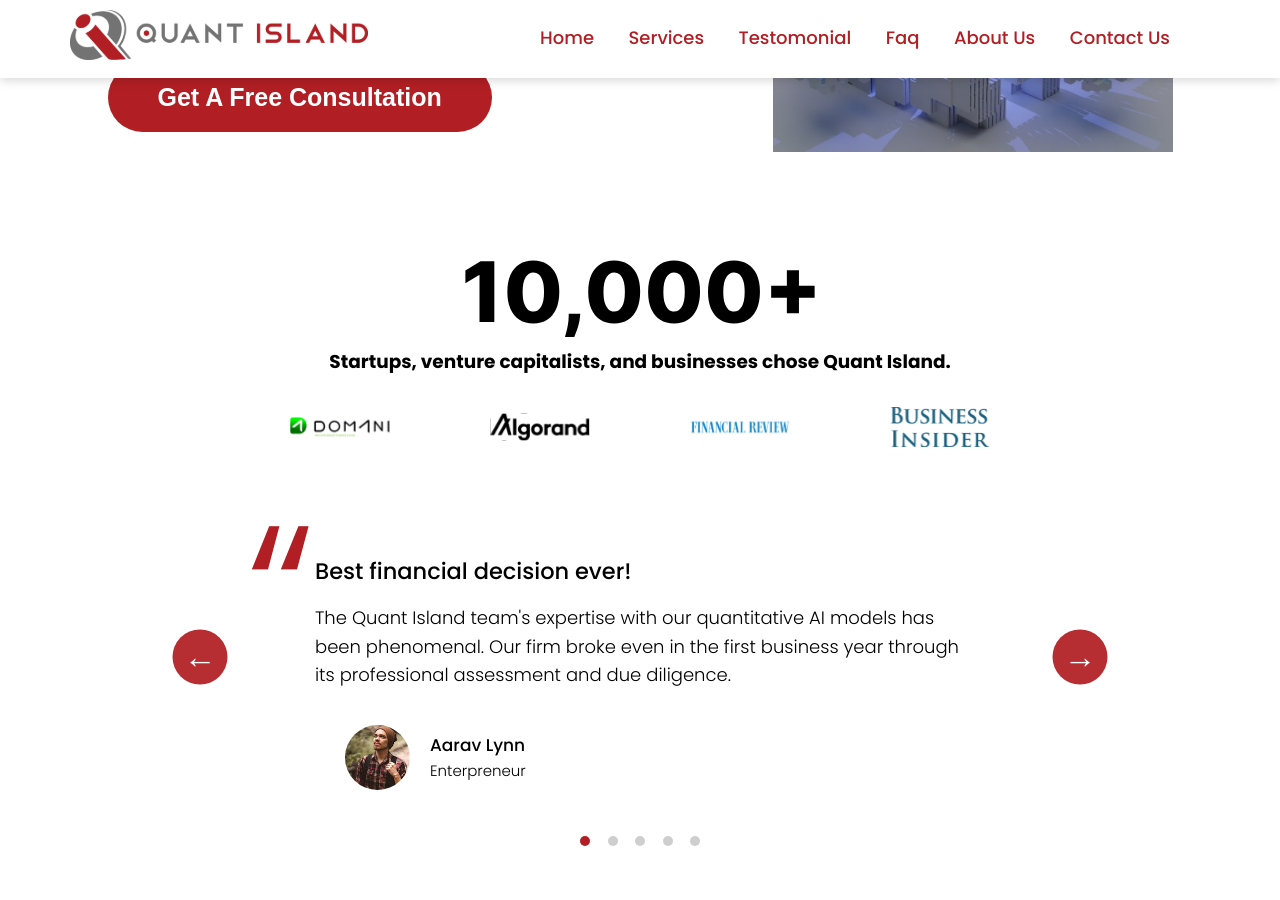
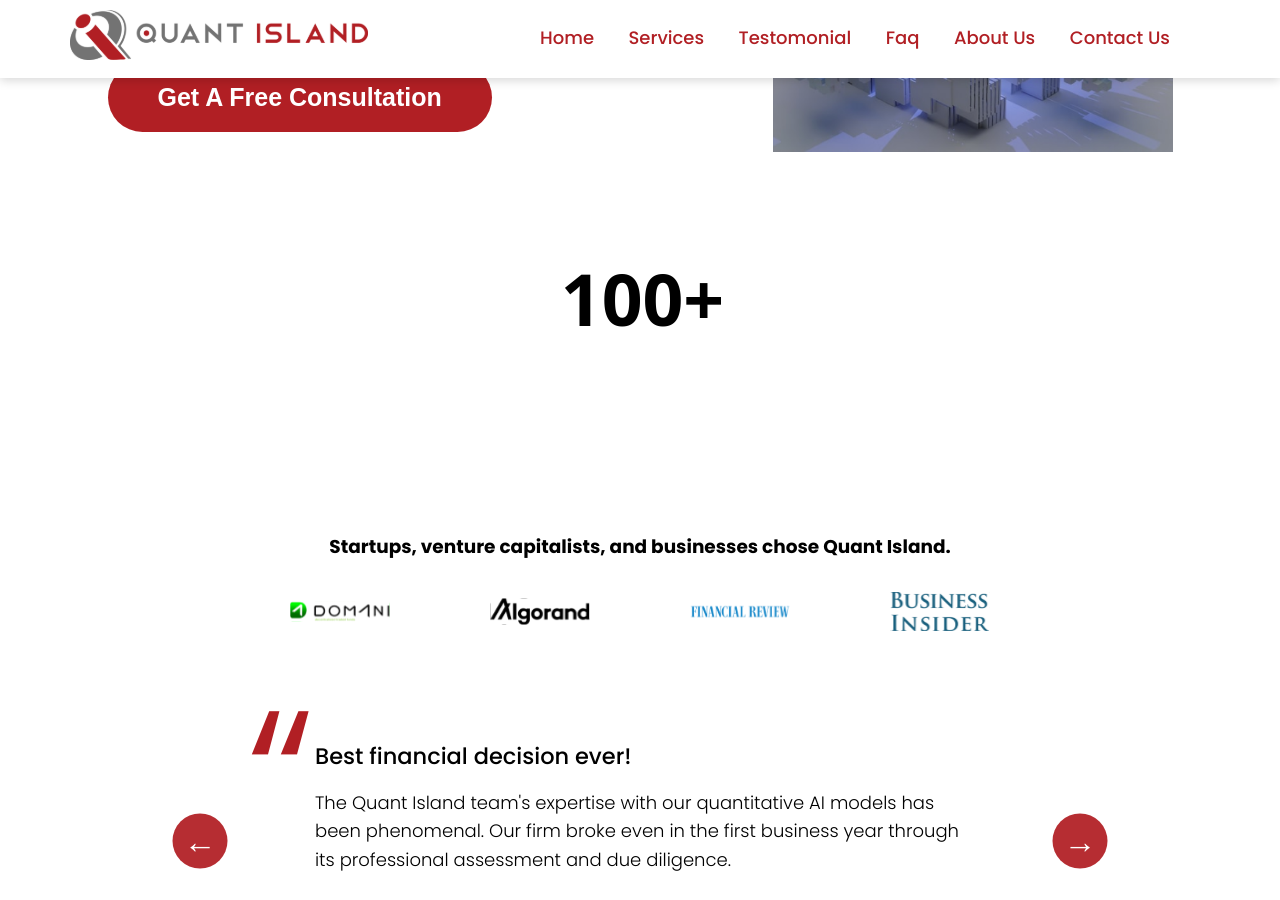
Before and after one commit to mmarchioro/qi-pro-site, a Jekyll site: the page built from index.md, in a window 1280 px wide and 900 px high, scrolled down 2400 px. Built offline with Jekyll 4.4.1, drawn with Linux system fonts in a browser that asks for light colours.

Commit message:
Replacing 10,000 with 100

```diff
--- a/_includes/testimonials.html
+++ b/_includes/testimonials.html
@@ -1,6 +1,6 @@
 <section class="testimonial-wrapper" id="testimonial-wrapper">
   <div class="partners">
-    <img src="./image/10,000+.svg" alt="" class="partner-logo" />
+    <img src="./image/testimonial-head-fig.svg" alt="" class="partner-logo" />
     <h3 class="partner-heading">
       Startups, venture capitalists, and businesses chose Quant Island.
     </h3>
@@ -49,7 +49,7 @@
 
     <div class="slide">
       <div class="testimonial">
-        <h5 class="testimonial__header">The Quant Island team are amazing</h5>
+        <h5 class="testimonial__header">The Quant Island team is amazing</h5>
         <blockquote class="testimonial__text">
           The Quant Island team guided us through the teething phase of our
           business. They provided us assistance through their quantitative
@@ -74,11 +74,7 @@
           quantitative analytics and risk assessment software
         </blockquote>
         <address class="testimonial__author">
-          <img
-            src="image/Ellipse 1 (3).png"
-            alt=""
-            class="testimonial__photo"
-          />
+          <img src="image/Ellipse 1 (3).png" alt="" class="testimonial__photo" />
           <h6 class="testimonial__name">Joel Pascua</h6>
           <p class="testimonial__location">Sales Executive</p>
         </address>
@@ -96,11 +92,7 @@
           dollars.
         </blockquote>
         <address class="testimonial__author">
-          <img
-            src="image/Ellipse 1 (1).png"
-            alt=""
-            class="testimonial__photo"
-          />
+          <img src="image/Ellipse 1 (1).png" alt="" class="testimonial__photo" />
           <h6 class="testimonial__name">Eddie Huynh</h6>
           <p class="testimonial__location">Executive, Vamo</p>
         </address>
```
Also changed, not shown: index.md (+1 -1 lines), image/testimonial-head-fig.svg (added), 3 other files.
